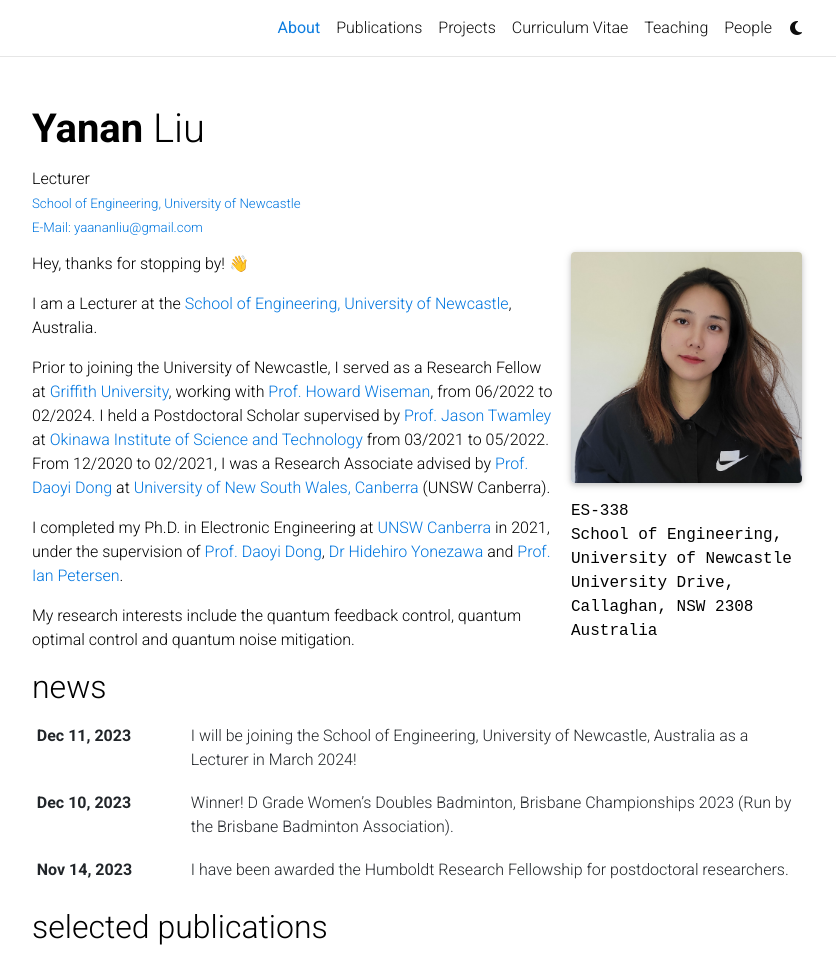
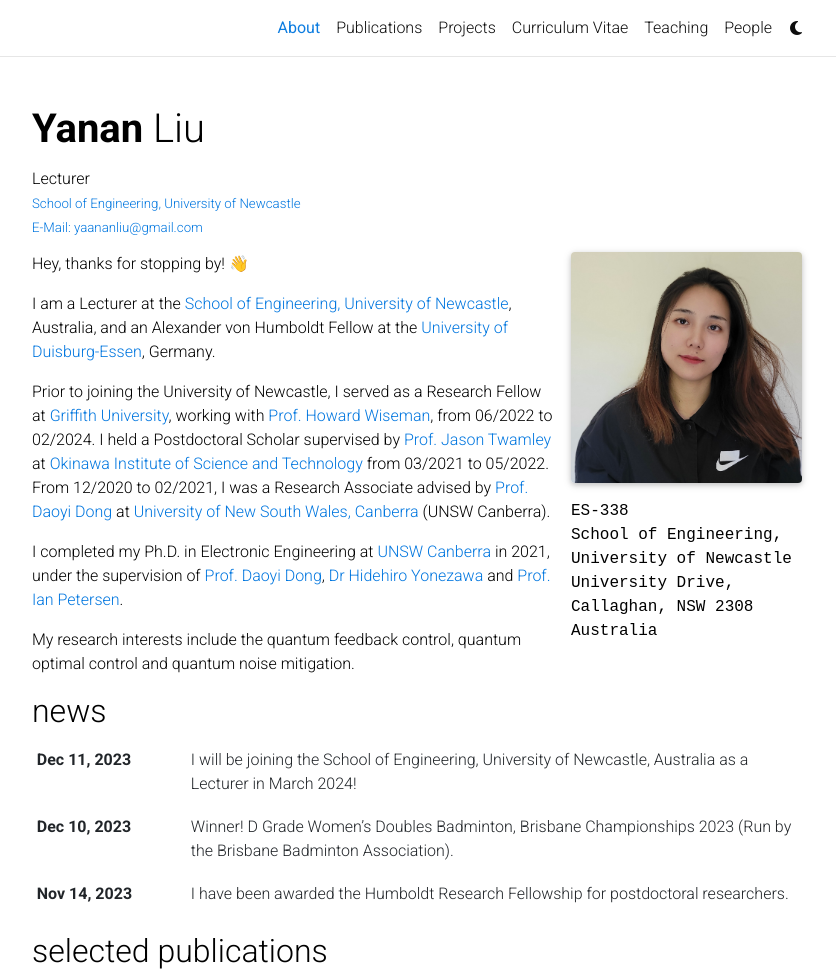
Before and after one commit to yananliuhomepage/yananliuhomepage.github.io, a Jekyll site: the page built from _pages/about.md, in a window 1280 px wide and 1288 px high, cut to the strip 0-974 px from the top of the window. Shown: the whole strip, without its empty margins (223-1059 px from the left). Built offline with Jekyll 4.4.1, drawn with Linux system fonts in a browser that asks for light colours; full-size pictures stand in for the smaller copies a plugin makes; some web fonts are replaced; comment, search, counter and statistics services are not loaded; a style sheet for code colours, icons or effects is not loaded.

Commit message:
Update about.md

```diff
--- a/_pages/about.md
+++ b/_pages/about.md
@@ -25,7 +25,7 @@
 
 Hey, thanks for stopping by! 👋
 
-I am a Lecturer at the [School of Engineering, University of Newcastle](https://www.newcastle.edu.au/school/engineering), Australia.
+I am a Lecturer at the [School of Engineering, University of Newcastle](https://www.newcastle.edu.au/school/engineering), Australia, and an Alexander von Humboldt Fellow at the [University of Duisburg-Essen](https://www.uni-due.de/aks/index_en.php), Germany.
 
 Prior to joining the University of Newcastle, I served as a Research Fellow at [Griffith University](https://www.griffith.edu.au/centre-quantum-dynamics), working with [Prof. Howard Wiseman](https://experts.griffith.edu.au/18725-howard-wiseman), from 06/2022 to 02/2024. I held a Postdoctoral Scholar supervised by [Prof. Jason Twamley](https://groups.oist.jp/qmech/jason-twamley) at [Okinawa Institute of Science and Technology](https://groups.oist.jp/qmech) from 03/2021 to 05/2022. From 12/2020 to 02/2021, I was a Research Associate advised by [Prof. Daoyi Dong](https://researchers.anu.edu.au/researchers/dong-dx) at [University of New South Wales, Canberra](https://www.unsw.edu.au/canberra) (UNSW Canberra).
 
```
